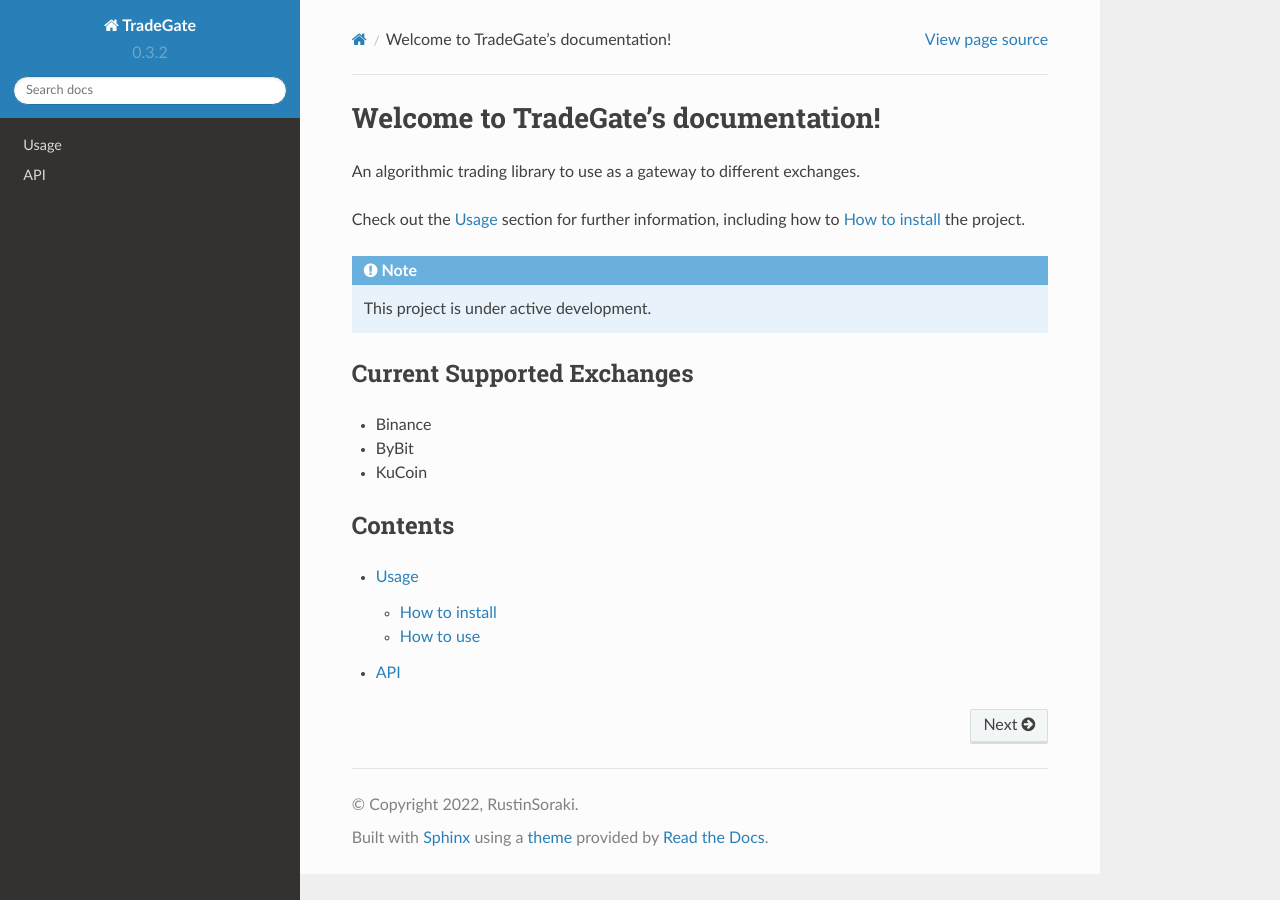
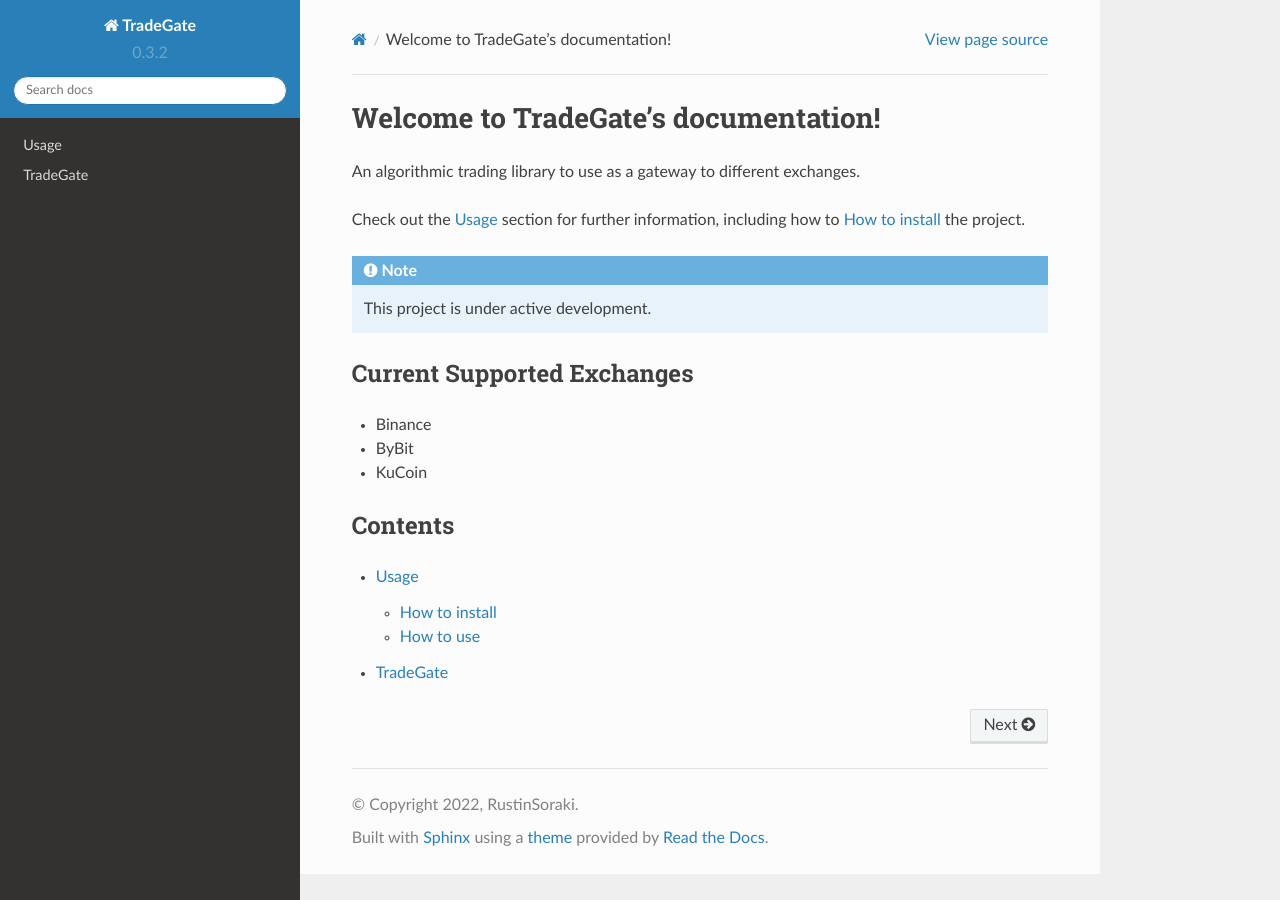
Before and after one commit to RustinS/tradeGate, a Sphinx documentation site: the page built from docs/source/index.rst, in a window 1280 px wide. Built offline with Sphinx 7.4.7 and the Read the Docs theme 2.0.0, drawn with Linux system fonts in a browser that asks for light colours.

Commit message:
Set up documentation

```diff
--- a/docs/source/index.rst
+++ b/docs/source/index.rst
@@ -22,4 +22,4 @@
 .. toctree::
 
    usage
-   api
+   tradegate
--- a/docs/source/api.rst
+++ b/docs/source/tradegate.rst
@@ -1,5 +1,5 @@
-API
-===
+TradeGate
+===========
 
 .. autoclass:: TradeGate.TradeGate
     :members:
```
